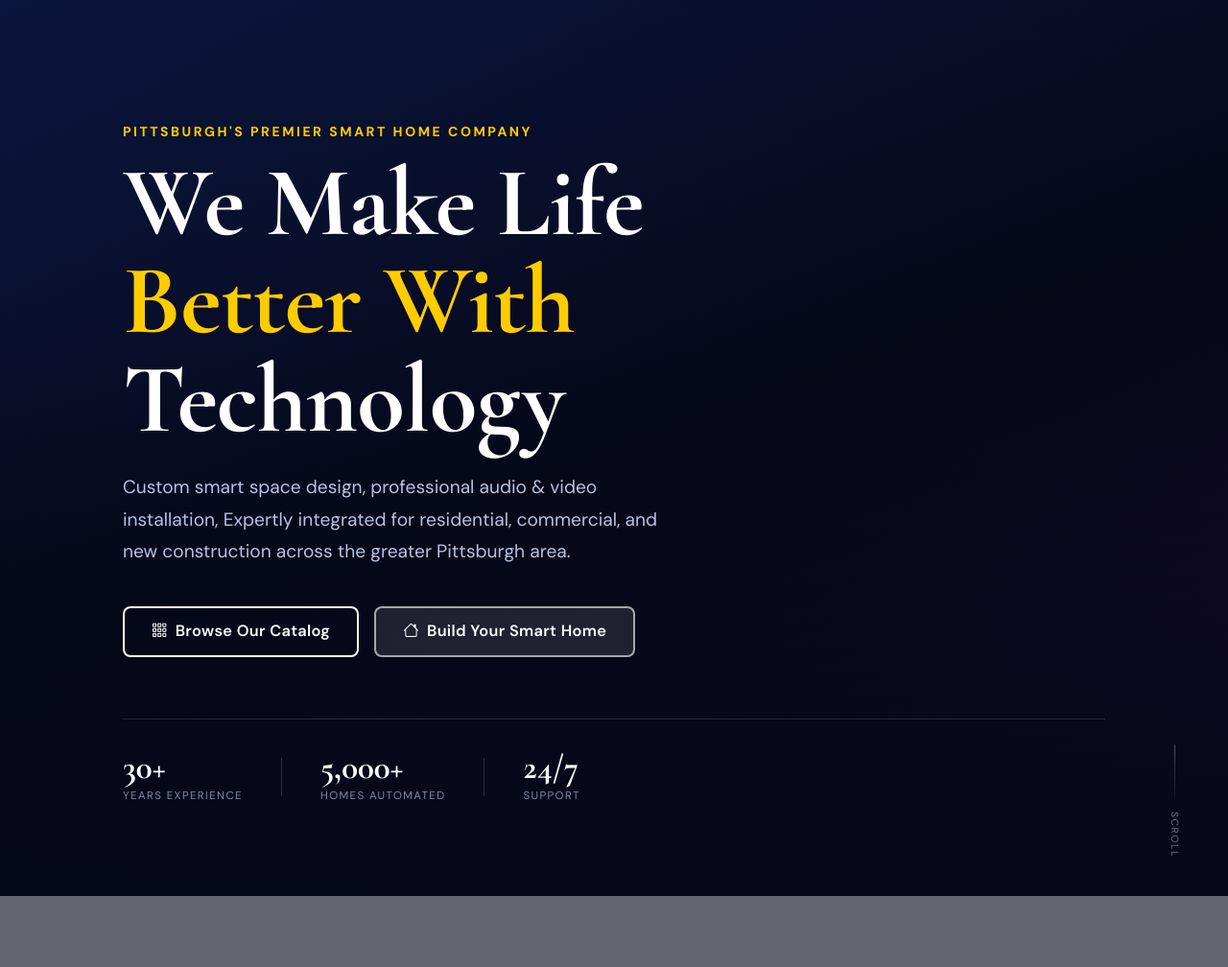
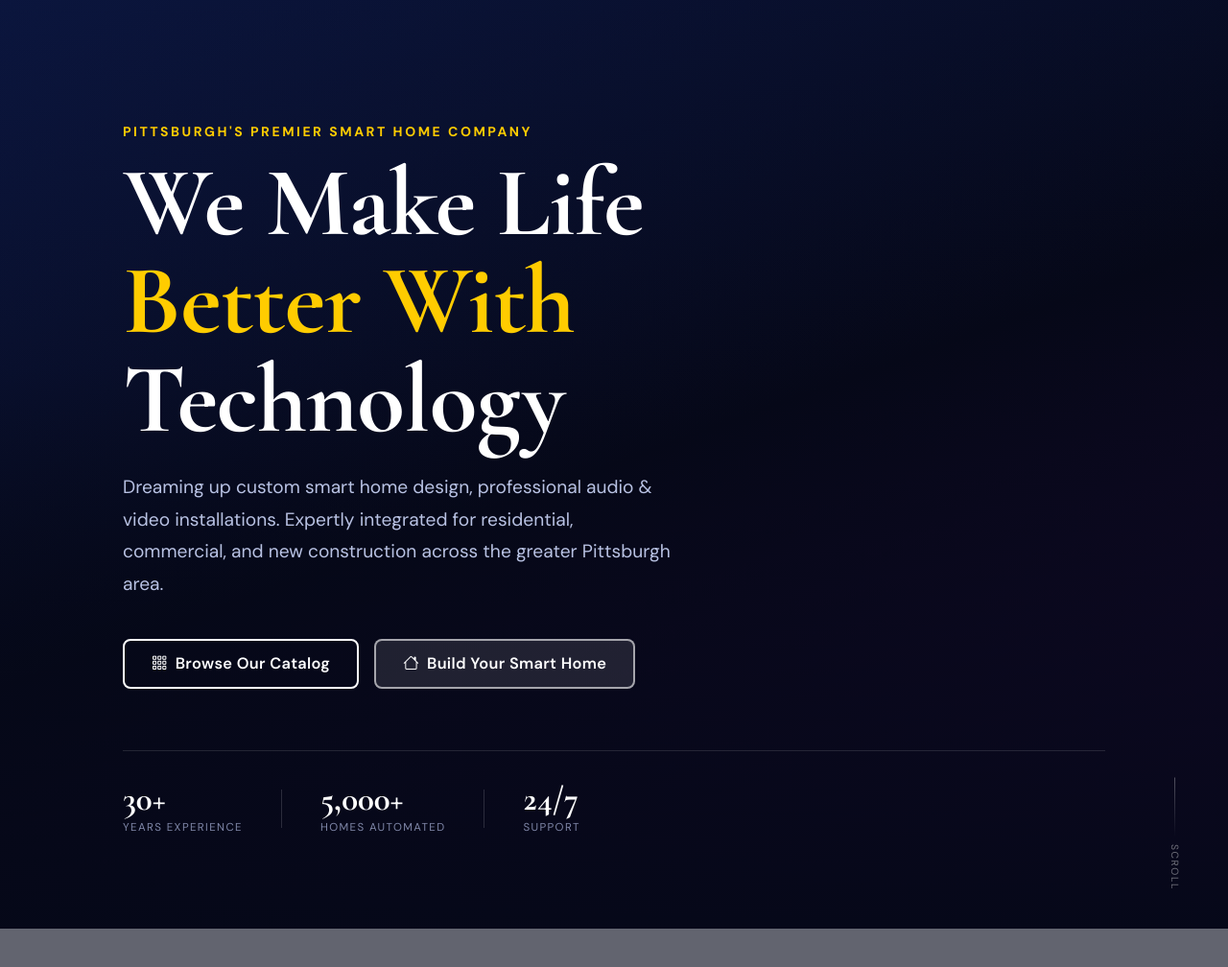
Before and after one commit to woodhalljames/listen_hear_audio, a Django app: page / in a window 1280 px wide. Shown: the part 327-1335 px from the top of the page at 96% size. Run offline with Django 5.2, Linux system fonts and the light colour scheme; data comes from the database, SQL or seed files in the repository; data that the repository does not hold is empty; parts of the project's set-up code (start-up, migrations or seed data) failed here and were passed over; some libraries are stand-ins or nearby versions.

Commit message:
messaging 2

```diff
--- a/listen_hear_audio/templates/pages/home.html
+++ b/listen_hear_audio/templates/pages/home.html
@@ -44,7 +44,7 @@
           Technology
         </h1>
         <p class="lhx-hero__sub">
-          Custom smart space design, professional audio &amp; video installation,
+          Dreaming up custom smart home design, professional audio &amp; video installations.
            Expertly integrated for residential,
           commercial, and new construction across the greater Pittsburgh area.
         </p>
```
